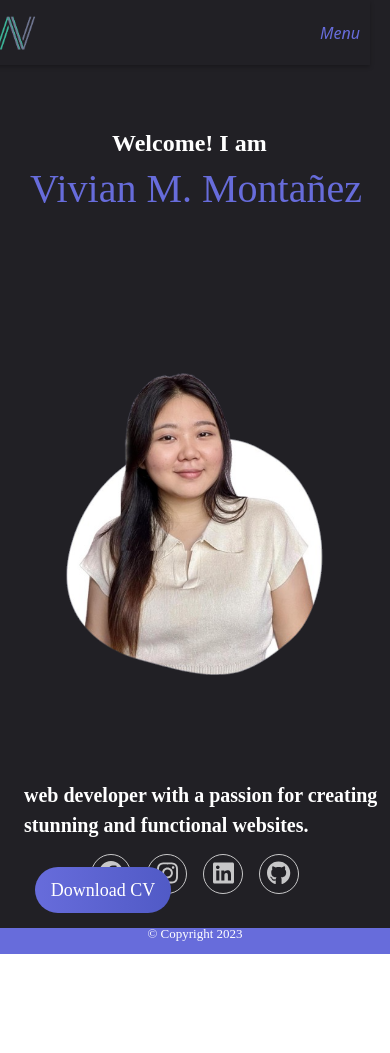
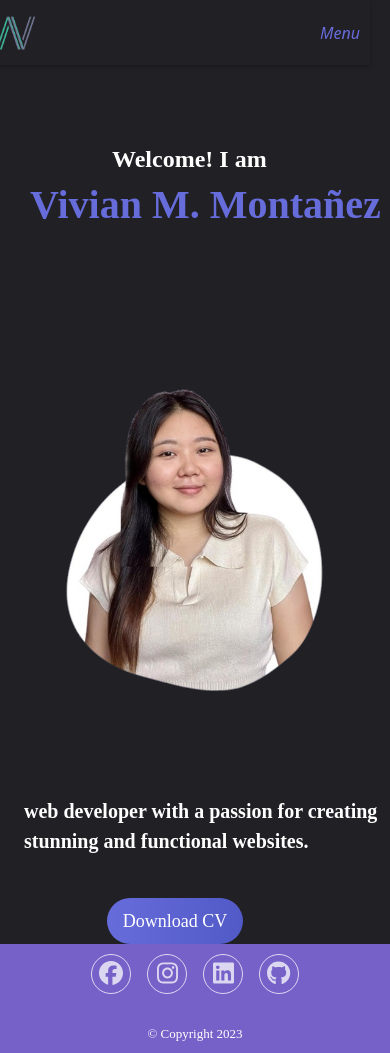
Before and after one commit to vivianm-montanez/portfoliomontanez, an Angular app: page /home in a window 390 px wide. Before the commit the page ends 954 px from the top, so only its background shows below. Built offline with nearby package versions, Linux system fonts and the light colour scheme.

Commit message:
build(root): :rocket: footer

```diff
--- a/src/app/Utilities/footer/footer.component.scss
+++ b/src/app/Utilities/footer/footer.component.scss
@@ -3,15 +3,17 @@
   padding: 0;
   box-sizing: border-box;
   font-family: 'Lora', serif;
+
 }
 body {
-  font-family: 'Segoe UI';
   font-weight: 400;
+  max-width: 100%;
 }
 
 .footer {
   padding: 10px 0;
   background-color: #676CDB;
+  max-width: 100%;
 }
 .footer .social {
   text-align: center;
@@ -63,15 +65,14 @@ body {
 }
 
 @media (max-width: 850px) {
-  footer {
+  .footer {
     grid-template-columns: 1fr;
-    width:393px;
+    width:100%;
     height: 100%;
     right: 0px;
     top: 64px;
     bottom:0;
     background-color: #7661c9;
     display:block;
-    height:full;
   }
 }
--- a/src/app/Utilities/nav-bar/nav-bar.component.scss
+++ b/src/app/Utilities/nav-bar/nav-bar.component.scss
@@ -17,6 +17,11 @@ $menuBreakpoint: 768px;
     box-shadow: 0px 2px 4px rgba(0, 0, 0, 0.25);
     right: 20px;
   }
+
+  .menu a:hover{
+    color:#474554 ;
+  }
+
 
   .logo{
     padding: 3vh 3vw;
@@ -58,7 +63,7 @@ $menuBreakpoint: 768px;
         top: #{$menuHeight + 2};
         background: #fff;
         width: 100%;
-        left:40px;
+        left:25rem;
 
         .menu-item {
           border-bottom: 1px solid #cccccc;
--- a/src/app/app.component.html
+++ b/src/app/app.component.html
@@ -1,3 +1,2 @@
 <app-nav-bar></app-nav-bar>
 <router-outlet></router-outlet>
-<app-footer></app-footer>
--- a/src/app/home/home.component.html
+++ b/src/app/home/home.component.html
@@ -20,13 +20,20 @@
   <p class="message">
   <span> web developer </span> with a passion for creating stunning and
   functional websites.
+  </p>
 
   <button>
-    Download CV
+    <a href="assets\CV\Montanez_Vivian-CV.pdf" download class=" text-white py-2 px-4 rounded-md mt-4 inline-block">Download CV</a>
   </button>
 
-  </p>
-  </div>
 
 
 </div>
+
+
+
+  <app-footer></app-footer>
+  <router-outlet></router-outlet>
+
+
+</div>
--- a/src/app/home/home.component.scss
+++ b/src/app/home/home.component.scss
@@ -2,16 +2,18 @@
   box-sizing: border-box;
   padding: 0;
   margin:0;
+
 }
 
 .body{
   height: 100vh;
-  width:fit-content;
+  width:full;
   display: grid;
   font-family: 'Lora', serif;
   grid-template-columns: 2fr 1.5fr;
-  grid-template-rows: 1fr 0.25fr 3fr;
+  grid-template-rows: 1fr 0.5fr 2fr;
 }
+
 
 .welcome{
   font-weight:600;
@@ -20,12 +22,12 @@
   margin-left: 2rem;
   color:#ffffff;
   margin-left: 7rem;
-  margin-top: 8rem;
+  margin-top: 9rem;
 }
 
 .name{
   font-family: 'Lora', serif;
-  font-weight:500;
+  font-weight:900;
   font-size: 4rem;
   margin-left: 7rem;
   color:#676CDB;
@@ -49,7 +51,7 @@
   button {
     text-decoration: none;
     position: relative;
-    margin-left: 1rem;
+    margin-left: 7rem;
     margin-top: 2rem;
     border: none;
     font-size:large;
@@ -64,6 +66,7 @@
     background-size: 300%;
     border-radius: 30px;
     z-index: 1;
+    bottom: 5px;
   }
 
   button:hover {
@@ -93,6 +96,7 @@
     background-size: 400%;
     border-radius: 35px;
     transition: 1s;
+
   }
 
   button:hover::before {
@@ -121,6 +125,9 @@
   grid-column: 1 / 1;
 }
 
+.home-item:nth-of-type(5){
+  grid-column: 1 / 1;
+}
 
 @media (max-width: 850px) {
   .body {
@@ -163,6 +170,8 @@
       margin-left: 1.5rem;
       align-self: center;
     }
+
+
   }
 
 }
--- a/src/app/services/services.component.scss
+++ b/src/app/services/services.component.scss
@@ -7,7 +7,7 @@
 
 .body{
   display: grid;
-  height:fit-content;
+  height:full;
   font-family: 'Lora', serif;
   background-color:#212025;
   grid-template-areas:
@@ -37,7 +37,7 @@
 }
 
 section {
-  height: 100vh;
+  height: fit-content;
   width: 100%;
   display: grid;
   place-items: center;
```
Also changed, not shown: 7 other files (tests, documents, lock files or other folders).
